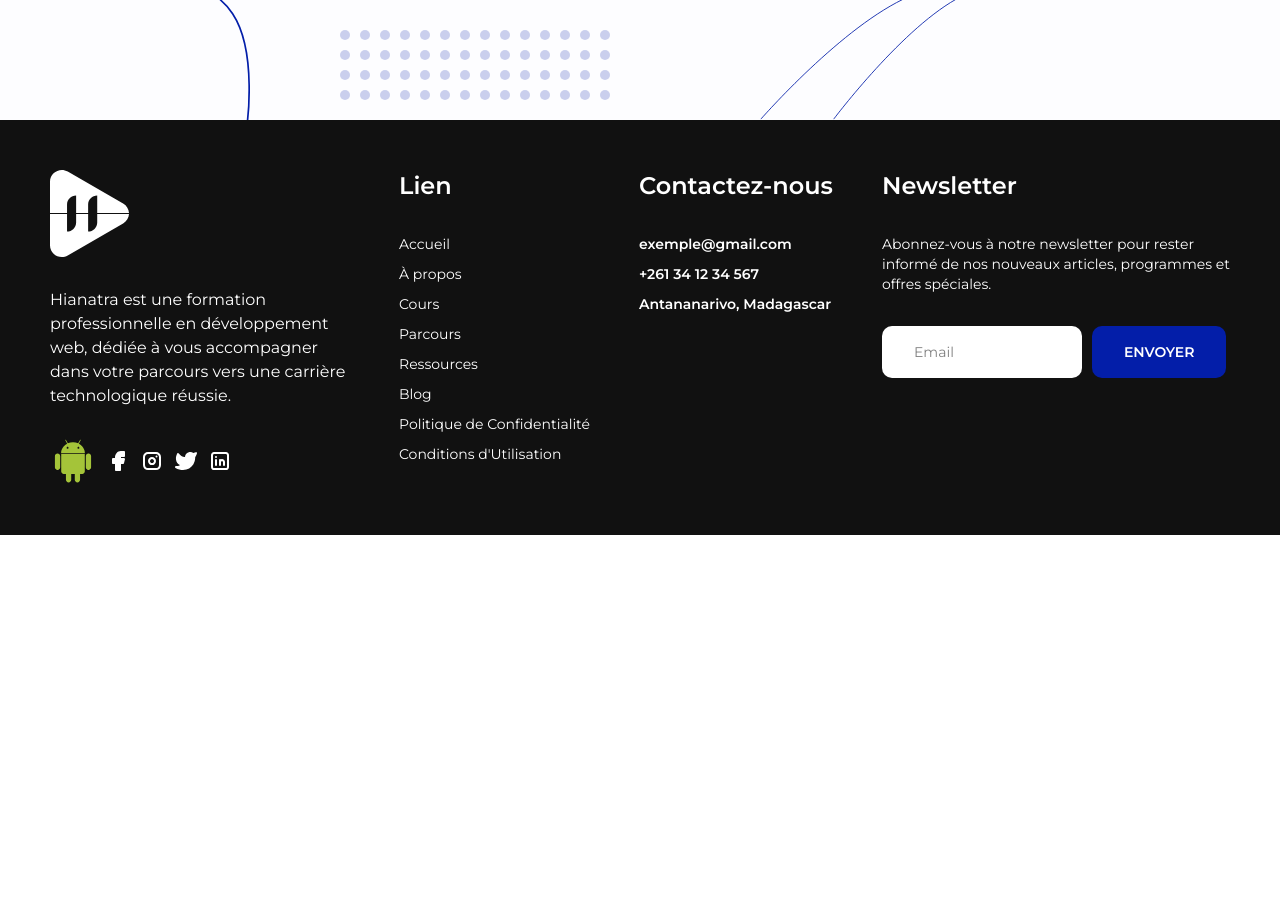
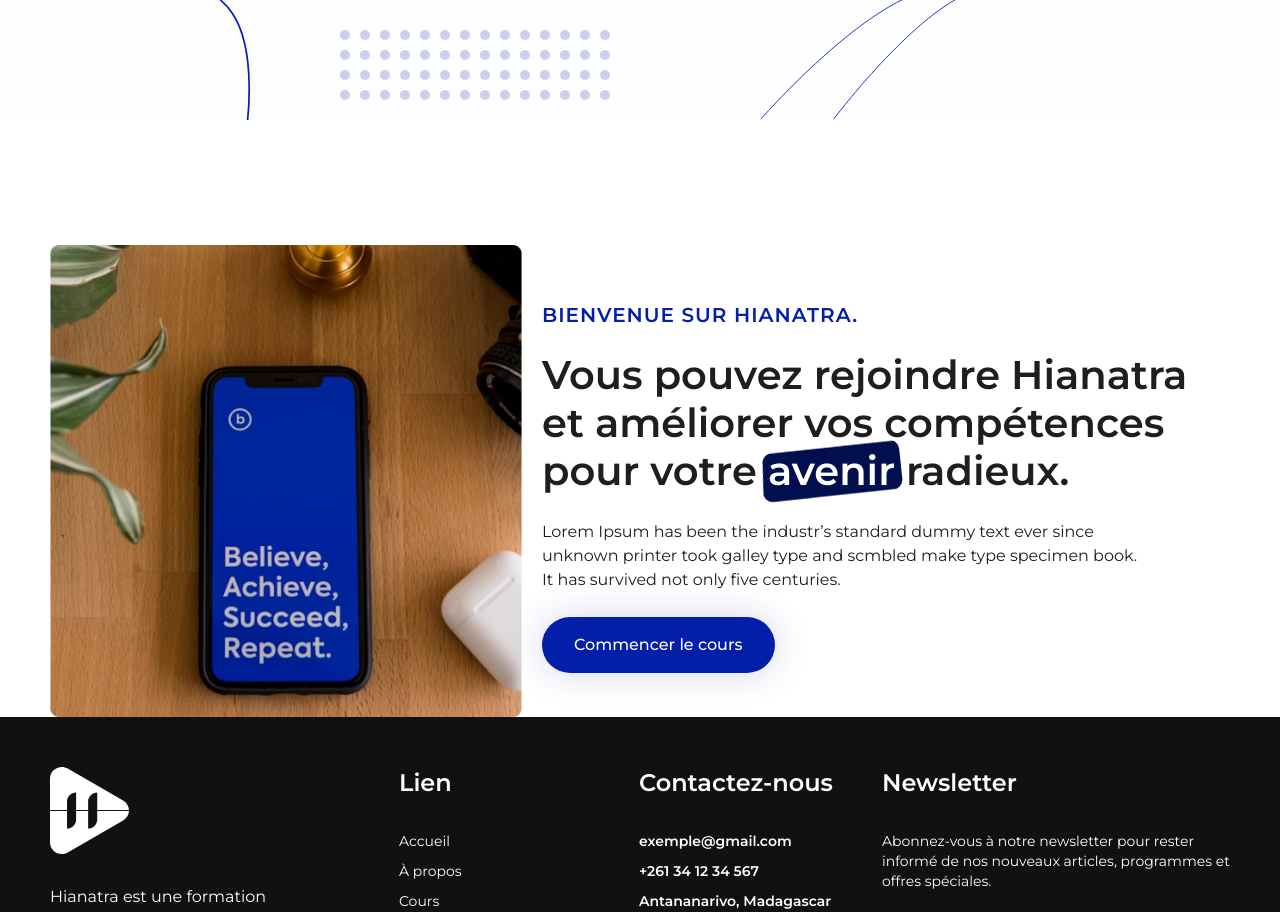
Before and after one commit to 40radu/hianatra, a Next.js app: page /about in a window 1280 px wide. Shown: the part 520-1432 px from the top of the page. Before the commit the page ends 1055 px from the top, so only its background shows below. Built offline with nearby package versions, Linux system fonts and the light colour scheme.

Commit message:
feature  welcome-about

```diff
--- a/app/about/page.tsx
+++ b/app/about/page.tsx
@@ -1,10 +1,12 @@
 import HeroCommon from '@/components/common/section/HeroCommon'
+import Welcome from '@/section/about/Welcome'
 import React from 'react'
 
 function About() {
 	return (
 		<>
-			<HeroCommon smallTitle='À propos de' largeTitle='Hianatra'/>
+			<HeroCommon smallTitle='À propos de' largeTitle='Hianatra' />
+			<Welcome />
 		</>
 	)
 }
--- a/components/common/Heading/style.scss
+++ b/components/common/Heading/style.scss
@@ -1,6 +1,6 @@
 .heading {
     @apply w-full flex flex-col;
-    gap: 6px;
+    gap: 10px;
     @screen xl {
         gap: 10px;
     }
--- /dev/null
+++ b/section/about/Welcome/index.tsx
@@ -0,0 +1,28 @@
+import Container from '@/components/common/Container'
+import Heading from '@/components/common/Heading'
+import Button from '@/components/navigation/Button'
+import classNames from 'classnames'
+import Image from 'next/image'
+import React from 'react'
+import "./style.scss"
+
+function Welcome() {
+	return (
+		<Container className={classNames("a-welcome")}>
+			<span className={classNames("a-welcome__image")}>
+				<Image src="/about/welcome.png" alt='welcome image' width={547} height={555} />
+			</span >
+			<div className={classNames("a-welcome__text")}>
+				<Heading label='Bienvenue sur Hianatra.' align='start'>
+					Vous pouvez rejoindre Hianatra <br /> et améliorer vos compétences <br /> pour votre <span className={classNames("decoration")}>avenir</span> radieux.
+				</Heading>
+				<p className={classNames("description")}>
+					Lorem Ipsum has been the industr’s standard dummy text ever since unknown printer took galley type and scmbled make type specimen book. It has survived not only five centuries.
+				</p>
+				<Button label='Commencer le cours'/>
+			</div>
+		</Container>
+	)
+}
+
+export default Welcome
--- /dev/null
+++ b/section/about/Welcome/style.scss
@@ -0,0 +1,46 @@
+.a-welcome {
+	@apply grid items-center;
+	gap: 20px;
+	@screen md {
+		@apply grid-cols-2;
+	}
+	@screen lg {
+		grid-template-columns : 40% 1fr;
+	}
+	@screen 2xl {
+		grid-template-columns :547px 1fr;
+		gap:40px;
+	}
+	&__image {
+		@apply w-full;
+		img {
+			@apply mx-auto;
+			aspect-ratio: 1/1;
+		}
+	}
+	&__text {
+		@apply flex flex-col;
+		gap: 18px;
+		@screen lg {
+			gap : 25px;
+		}
+		@screen 2xl {
+			gap: 40px;
+		}
+
+		.decoration {
+			&::after {
+        rotate: -6deg;
+    	}
+		}
+
+
+		.description {
+			@apply w-full text-sm;
+			max-width: 598px;
+			@screen lg {
+				@apply text-base;
+			}
+		}
+	}
+}
```
Also changed, not shown: public/about/welcome.png (added).
